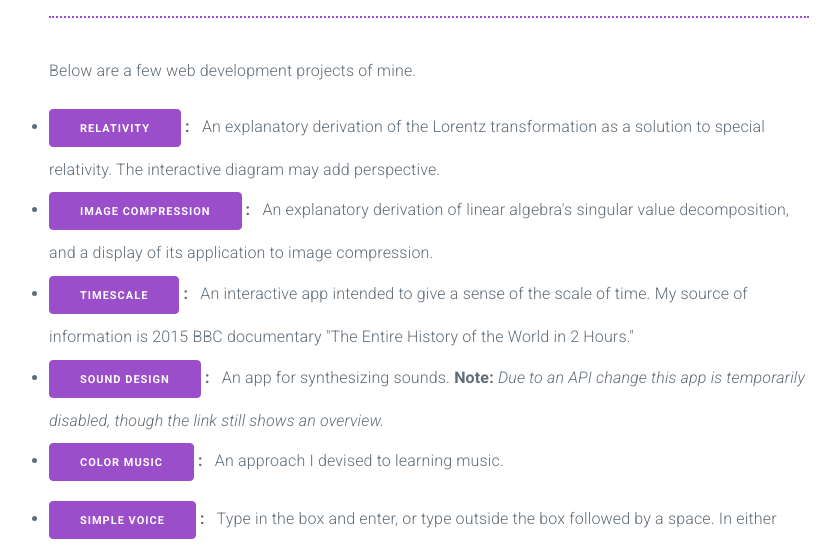
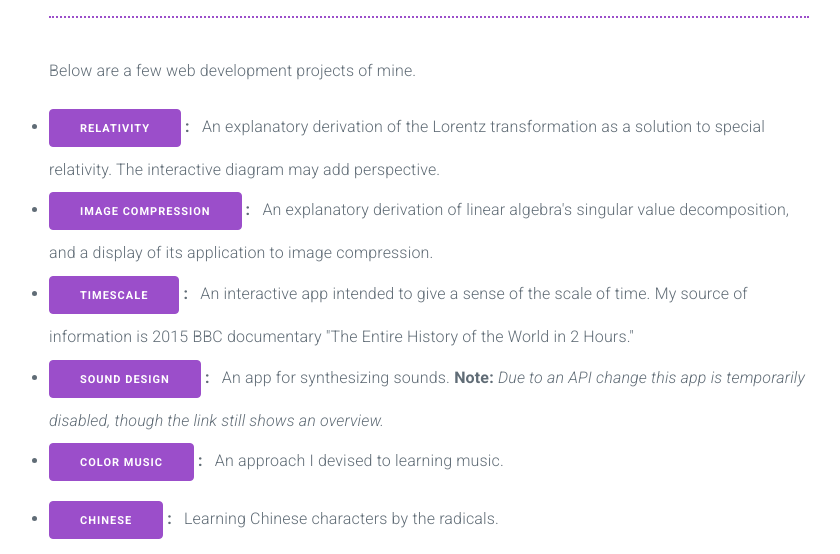
Before and after one commit to josephjohnston/josephjohnston.github.io, a plain HTML site: page index.html in a window 1280 px wide. Shown: the part 220-774 px from the top of the page, without its empty margins (211-1051 px from the left). Drawn offline with Linux system fonts and the light colour scheme.

Commit message:
Update index.html

```diff
--- a/index.html
+++ b/index.html
@@ -51,6 +51,11 @@
          An approach I devised to learning music.
       </li>
       <li>
+        <a class="button" href="./characters">Chinese</a>
+         <strong>:</strong>&nbsp&nbsp
+         Learning Chinese characters by the radicals.
+      </li>
+      <li>
         <a class="button" href="voice">simple voice</a>
         <strong>:</strong>&nbsp&nbsp
         Type in the box and enter, or type outside the box followed by a space. In either case, a voice will echo.
```
